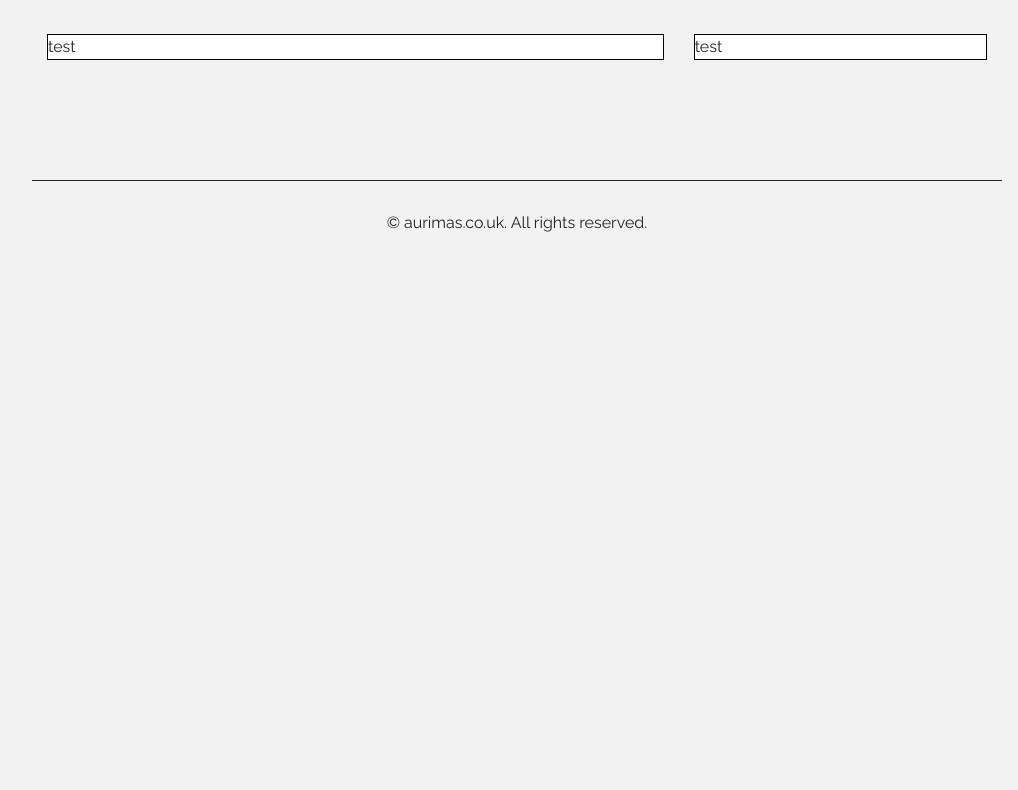
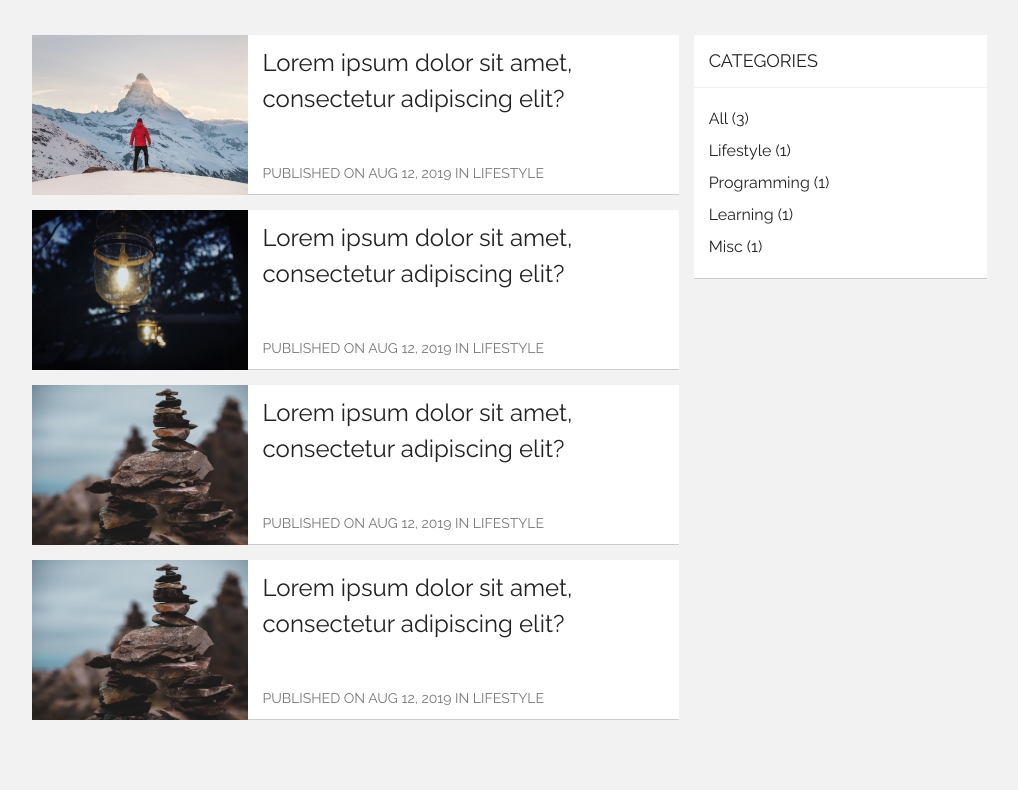
Before and after one commit to aurimas-dev/aurimas-drungilas.github.io, a plain HTML site: page index.html in a window 1280 px wide. Shown: the part 193-983 px from the top of the page, without its empty margins (123-1141 px from the left). Before the commit the page ends 800 px from the top, so only its background shows below. Drawn offline with nearby package versions, Linux system fonts and the light colour scheme.

Commit message:
Adding blog listing, categories, and improving the navigation styling

```diff
--- a/assets/css/main.css
+++ b/assets/css/main.css
@@ -24,7 +24,32 @@
 .l-navbar__nav-item {
     font-size: 18px;
     text-transform: uppercase;
+    position: relative;
+    border-bottom: 1px solid transparent;
 }
+
+.l-navbar__nav-item:hover {
+    top: 1px;
+}
+
+.l-navbar__nav-item.active {
+    top: 0px;
+    border-bottom: 1px solid #222;
+}
+
+.l-navbar__nav-item.active:hover {
+    top: 0px;
+    border-bottom: 1px solid #777;
+}
+
+.l-navbar__nav-link {
+    color: #222;
+}
+
+.l-navbar__nav-link:hover {
+    color: #777;
+}
+
 
 .l-main {
 
@@ -48,13 +73,102 @@
 }
 
 .boundaries {
-    border: 1px solid black;
-    background-color: white;
+    border: 1px solid #000;
+    background-color: #fff;
 }
 
 /* COMPONENTS */
 
+/* c-site-logo */
+
 .c-site-logo {
     text-transform: uppercase;
     font-size: 18px;
+    color: #222;
 }
+
+.c-site-logo:hover {
+    color: #222;
+}
+
+/* c-card */
+
+.c-card {
+    margin-bottom: 15px;
+    background-color: #fff;
+}
+
+.c-card:hover {
+    text-decoration: none;
+    background-color: #eee;
+    /* transition: background-color 0.5s ease; */
+    transform: scale(1.015);
+}
+
+.c-card:hover .c-card__image {
+
+}
+
+.c-card__image {
+    height: 160px;
+    background-size: cover;
+    background-position: center center;
+    overflow: hidden;
+}
+
+.c-card__body {
+    border-bottom: 1px solid #ccc;
+    padding-top: 10px;
+    display: flex;
+    flex-direction: column;
+}
+
+.c-card__body-title {
+    font-size: 24px;
+    font-weight: 400;
+    line-height: 1.5;
+    color: #222;
+}
+
+.c-card__body-subtitle {
+    font-size: 14px;
+    text-transform: uppercase;
+    color: #777;
+    margin-top: auto;
+    padding-bottom: 10px;
+}
+
+/* c-categories */
+
+.c-categories {
+    background-color: #fff;
+}
+
+.c-categories__title {
+    font-size: 18px;
+    font-weight: 400;
+    text-transform: uppercase;
+    padding: 15px;
+    border-bottom: 1px solid #f2f2f2;
+    color: #222;
+    margin-bottom: 0px;
+}
+
+.c-categories__body {
+    border-bottom: 1px solid #ccc;
+}
+
+.c-categories__body-list {
+    list-style: none;
+    padding: 15px;
+    margin-bottom: 0px;
+    line-height: 2;
+}
+
+.c-categories__item-link {
+    color: #222;
+}
+
+.c-categories__item-link:hover {
+    color: #222;
+}
--- a/index.html
+++ b/index.html
@@ -17,7 +17,7 @@
   </head>
   <body class="page">
     <!-- Navigation -->
-    <nav class="container navbar navbar-expand-lg navbar-light l-navbar">
+    <nav class="container navbar navbar-expand-lg l-navbar">
         <a class="navbar-brand c-site-logo" href="#">aurimas.co.uk</a>
         <button class="navbar-toggler" type="button" data-toggle="collapse" data-target="#navbarNav" aria-controls="navbarNav" aria-expanded="false" aria-label="Toggle navigation">
             <span class="navbar-toggler-icon"></span>
@@ -25,13 +25,13 @@
         <div class="collapse navbar-collapse" id="navbarNav">
             <ul class="navbar-nav l-navbar__navbar-nav">
                 <li class="nav-item active l-navbar__nav-item">
-                    <a class="nav-link" href="#">Blog</a>
+                    <a class="nav-link l-navbar__nav-link" href="#">Blog</a>
                 </li>
                 <li class="nav-item l-navbar__nav-item">
-                    <a class="nav-link" href="#">Portfolio</a>
+                    <a class="nav-link l-navbar__nav-link" href="#">Portfolio</a>
                 </li>
                 <li class="nav-item l-navbar__nav-item">
-                    <a class="nav-link" href="#">About</a>
+                    <a class="nav-link l-navbar__nav-link" href="#">About</a>
                 </li>
             </ul>
         </div>
@@ -46,10 +46,66 @@
         </div>
         <div class="row">
             <div class="col-md-8">
-                <div class="boundaries">test</div>
+                <a class="row c-card" href="/">
+                    <div class="col-sm-4 c-card__image" style="background-image: url('./assets/img/wallpaper (4).jpg');"></div>
+                    <div class="col-sm-8 c-card__body">
+                        <h2 class="c-card__body-title">
+                            Lorem ipsum dolor sit amet, consectetur adipiscing elit?
+                        </h2>
+                        <div class="c-card__body-subtitle">
+                            Published on Aug 12, 2019 in Lifestyle
+                        </div>
+                    </div>
+                </a>
+                <a class="row c-card" href="/">
+                    <div class="col-sm-4 c-card__image" style="background-image: url('./assets/img/wallpaper (7).jpg');"></div>
+                    <div class="col-sm-8 c-card__body">
+                        <h2 class="c-card__body-title">
+                            Lorem ipsum dolor sit amet, consectetur adipiscing elit?
+                        </h2>
+                        <div class="c-card__body-subtitle">
+                            Published on Aug 12, 2019 in Lifestyle
+                        </div>
+                    </div>
+                </a>
+                <a class="row c-card" href="/">
+                    <div class="col-sm-4 c-card__image" style="background-image: url('./assets/img/wallpaper (2).jpg');"></div>
+                    <div class="col-sm-8 c-card__body">
+                        <h2 class="c-card__body-title">
+                            Lorem ipsum dolor sit amet, consectetur adipiscing elit?
+                        </h2>
+                        <div class="c-card__body-subtitle">
+                            Published on Aug 12, 2019 in Lifestyle
+                        </div>
+                    </div>
+                </a>
+                <a class="row c-card" href="/">
+                    <div class="col-sm-4 c-card__image" style="background-image: url('./assets/img/wallpaper (2).jpg');"></div>
+                    <div class="col-sm-8 c-card__body">
+                        <h2 class="c-card__body-title">
+                            Lorem ipsum dolor sit amet, consectetur adipiscing elit?
+                        </h2>
+                        <div class="c-card__body-subtitle">
+                            Published on Aug 12, 2019 in Lifestyle
+                        </div>
+                    </div>
+                </a>
             </div>
             <div class="col-md-4">
-                <div class="boundaries">test</div>
+                <div class="c-categories">
+                    <h3 class="c-categories__title">
+                        Categories
+                    </h3>
+                    <div class="c-categories__body">
+                        <ul class="c-categories__body-list">
+                            <li class="c-categories__list-item"><a class="c-categories__item-link" href="/">All (3)</a></li>
+                            <li class="c-categories__list-item"><a class="c-categories__item-link" href="/">Lifestyle (1)</a></li>
+                            <li class="c-categories__list-item"><a class="c-categories__item-link" href="/">Programming (1)</a></li>
+                            <li class="c-categories__list-item"><a class="c-categories__item-link" href="/">Learning (1)</a></li>
+                            <li class="c-categories__list-item"><a class="c-categories__item-link" href="/">Misc (1)</a></li>
+                        </ul>
+                    </div>
+                </div>
             </div>
         </div>
     </main>
```
Also changed, not shown: assets/img/wallpaper (0).jpg (added), assets/img/wallpaper (1).jpg (added), assets/img/wallpaper (2).jpg (added), assets/img/wallpaper (4).jpg (added), assets/img/wallpaper (7).jpg (added).
